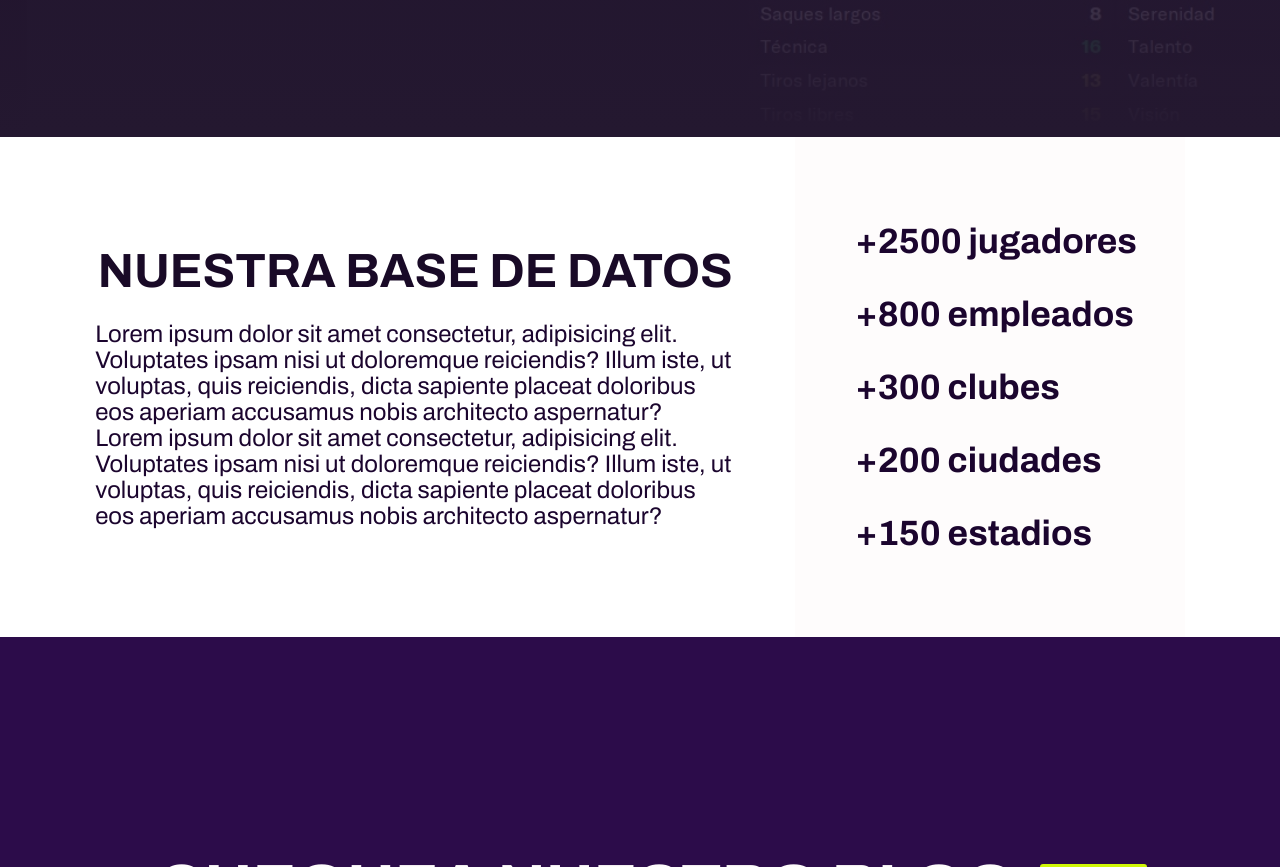
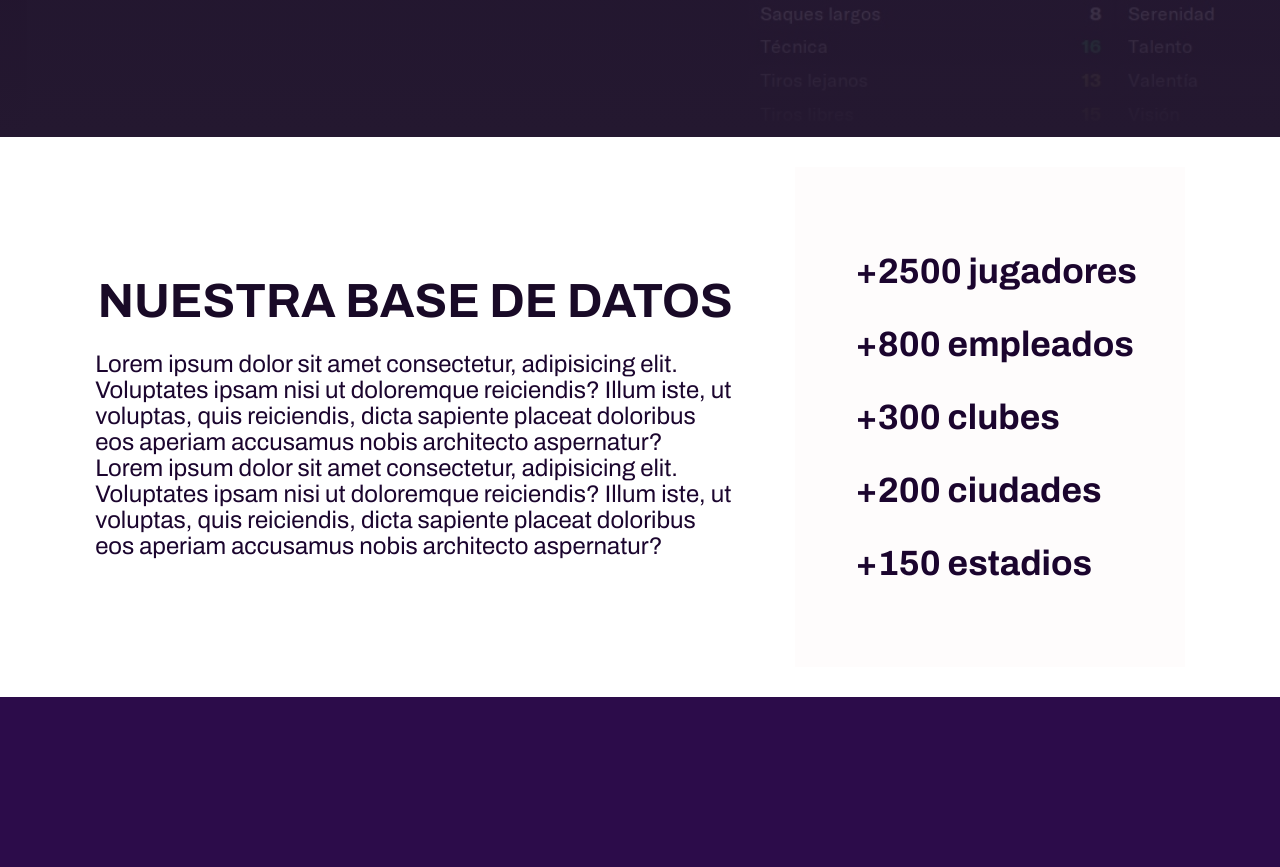
Before and after one commit to franciccone/football-manager-ecuador, a website: page index.html in a window 1280 px wide. Shown: the part 720-1587 px from the top of the page. Drawn offline with Linux system fonts and the light colour scheme.

Commit message:
Update stars top and bottom margins

```diff
--- a/scss/_stars.scss
+++ b/scss/_stars.scss
@@ -36,8 +36,8 @@
     width: auto;
     color: var(--color-medium-purple);
     background-color: var(--color-white);
-    padding: 1em 3em;
-    margin: 0 30px;
+    padding: 2em 3em;
+    margin: 30px 30px;
 }
 
 .stars-line {
```
Also changed, not shown: css/main.css.
